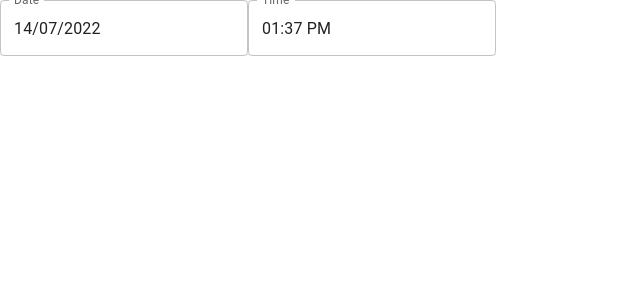
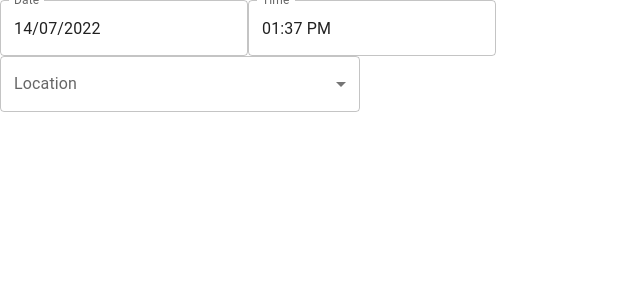
Before and after one commit to ning-sy210/weatherforecastapp, a React (Create React App) app: page / in a window 1280 px wide. Shown: the top 300 px of the page, without its empty margins (0-640 px from the left). Built offline with nearby package versions, Linux system fonts and the light colour scheme.

Commit message:
Implemented Location List

```diff
--- a/src/App.js
+++ b/src/App.js
@@ -6,6 +6,7 @@ function App() {
   return (
     <div>
       <DateTimeField />
+      <LocationList />
     </div>
   );
 }
--- /dev/null
+++ b/src/components/LocationList.js
@@ -0,0 +1,33 @@
+import React, { useState } from "react";
+
+import { Box, FormControl, InputLabel, MenuItem, Select } from "@mui/material";
+
+const LocationList = () => {
+  const [selectedLocation, setSelectedLocation] = useState("");
+  const locations = ["Location 1", "Location 2", "Location 3"];
+
+  return (
+    <div>
+      <Box sx={{ maxWidth: 360 }}>
+        <FormControl fullWidth>
+          <InputLabel id="select-location-label">Location</InputLabel>
+          <Select
+            labelId="select-location-label"
+            id="select-location"
+            value={selectedLocation}
+            label="Location"
+            onChange={(e) => setSelectedLocation(e.target.value)}
+          >
+            {locations.map((location) => (
+              <MenuItem key={`location-menuitem-${location}`} value={location}>
+                {location}
+              </MenuItem>
+            ))}
+          </Select>
+        </FormControl>
+      </Box>
+    </div>
+  );
+};
+
+export default LocationList;
```
